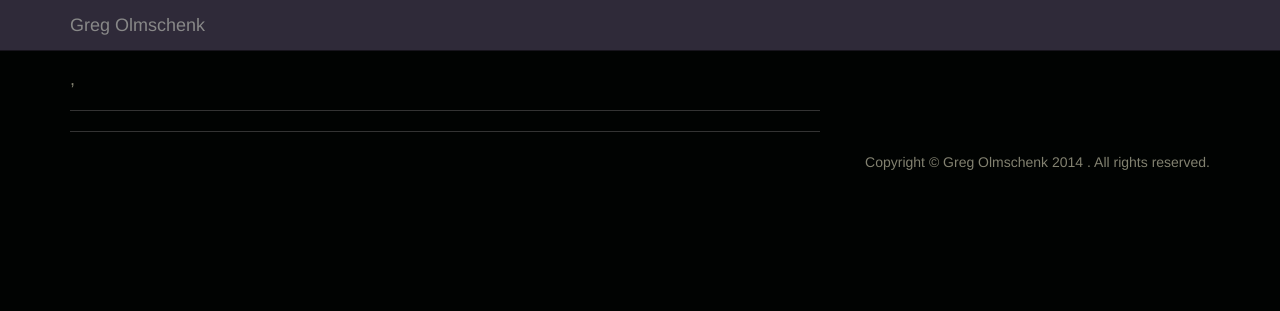
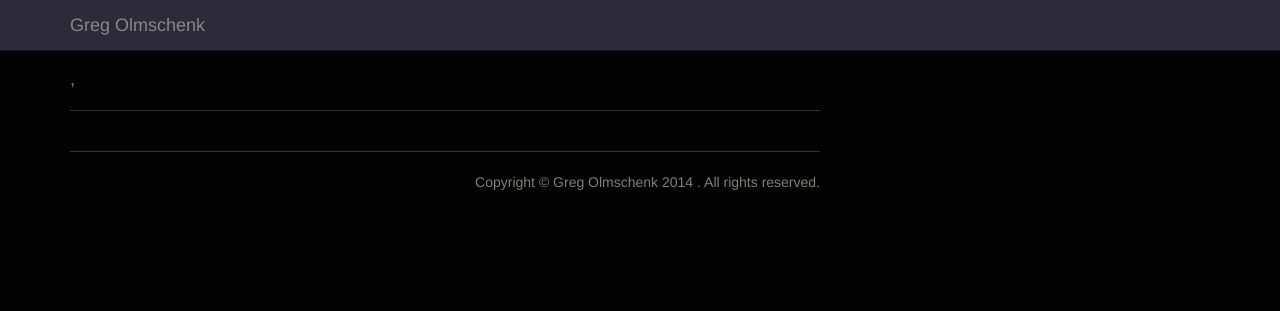
Before and after one commit to golmschenk/homepage_OLD, a Python web app: template templates/essay-container.html in a window 1280 px wide. Shown: the top 311 px of the page. Run offline with Jinja, Linux system fonts and the light colour scheme; the template is opened without the code that fills it, so the values that code supplies are empty; some libraries are stand-ins or nearby versions.

Commit message:
Create sizable footer templates

```diff
--- a/templates/essay-container.html
+++ b/templates/essay-container.html
@@ -12,11 +12,9 @@
                 {% for paragraph in paragraph_list %}
                     <p class="lead text-justify">{{ paragraph }}</p>
                 {% endfor %}
-
-                <hr>
             </div>
         </div>
 
-        {% include "footer.html" %}
+        {% include "footer-md-8.html" %}
     </div>
 {% endblock content %}
--- /dev/null
+++ b/templates/footer-md-8.html
@@ -0,0 +1,2 @@
+{% extends "footer.html" %}
+{% block footerdiv %}<div class="col-md-8">{% endblock footerdiv %}
--- a/templates/footer.html
+++ b/templates/footer.html
@@ -1,6 +1,14 @@
 <footer>
-    <p class="text-right">Copyright &copy; Greg Olmschenk
-        <script>document.write(new Date().getFullYear())</script>
-        . All rights reserved.
-    </p>
+    <div class="row">
+        {% block footerdiv %}<div class="col-md-12">{% endblock footerdiv %}
+
+            <hr>
+
+            <p class="text-right">Copyright &copy; Greg Olmschenk
+                <script>document.write(new Date().getFullYear())</script>
+                . All rights reserved.
+            </p>
+
+        </div>
+    </div>
 </footer>
--- a/templates/landing.html
+++ b/templates/landing.html
@@ -92,8 +92,6 @@
             </div>
         </div>
 
-        <hr>
-
         {% include "footer.html" %}
     </div>
 {% endblock content %}
```
